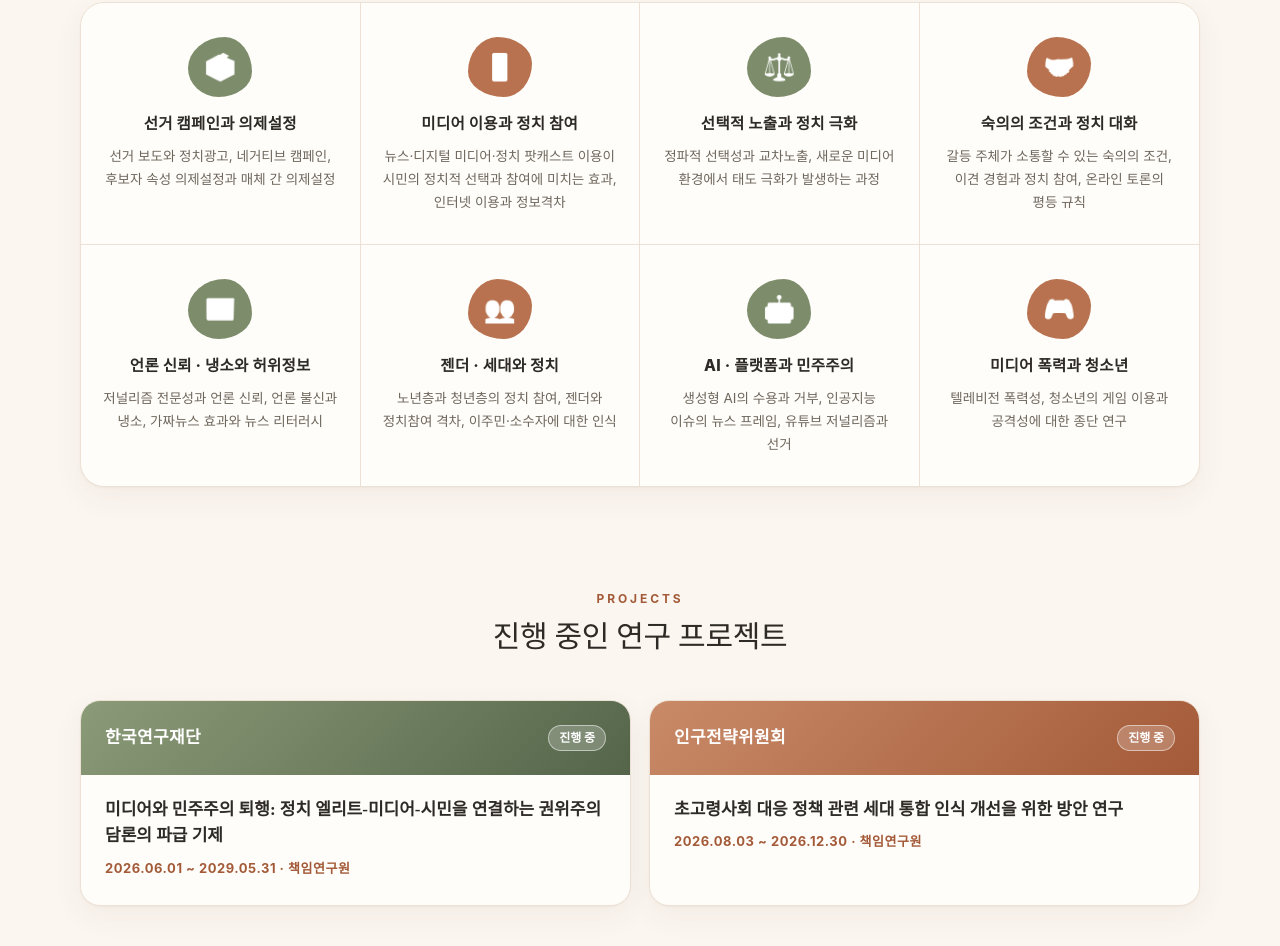
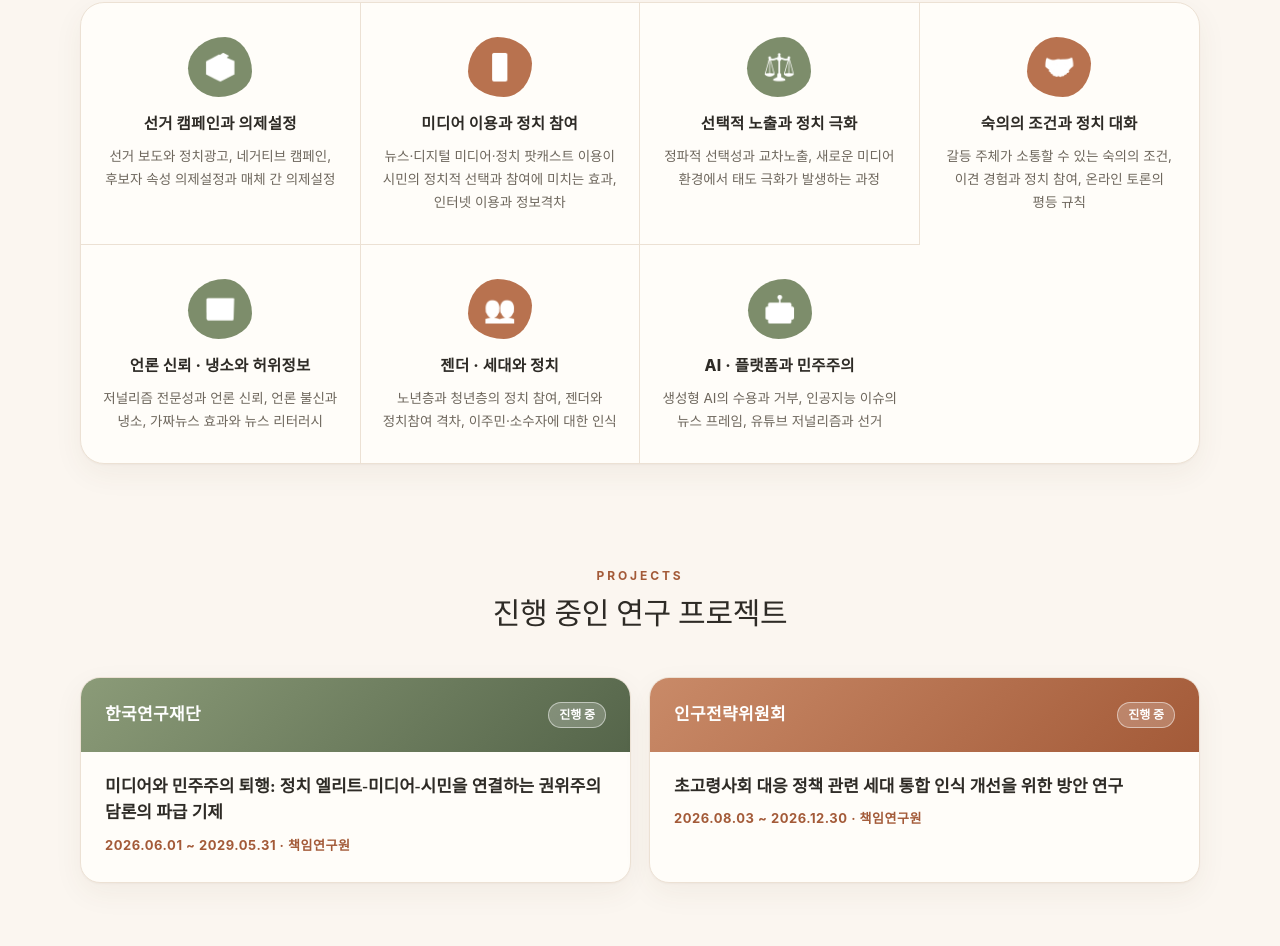
Before and after one commit to cowinyoung08-maven/personal-homepage-web, a website: page index.html in a window 1280 px wide. Shown: the part 2836-3782 px from the top of the page. Drawn offline with nearby package versions, Linux system fonts and the light colour scheme; a web font is replaced by a local one.

Commit message:
연구 주제에서 '미디어 폭력과 청소년' 제거

```diff
--- a/css/home.css
+++ b/css/home.css
@@ -676,3 +676,5 @@ body.is-admin .connect .admin-edit { display: inline-flex; margin: 16px 0 0; }
 .pub-older__btns { display: flex; flex-wrap: wrap; align-items: center; gap: 14px; }
 .pub-older .text-link { min-height: 44px; border: 0; background: none; font: inherit; font-size: 14px; font-weight: 700; cursor: pointer; }
 @media (max-width: 560px) { .pub-older { padding: 18px; } .pub-older__btns { width: 100%; } }
+/* 연구 주제 칸 수가 줄의 배수가 아닐 때 마지막 칸 오른쪽 선이 빈칸으로 이어지지 않게 */
+.svc__item:last-child { border-right: 0 !important; }
--- a/js/config.js
+++ b/js/config.js
@@ -109,8 +109,7 @@ window.SITE_CONFIG = {
       { icon: "🤝", title: "숙의의 조건과 정치 대화", text: "갈등 주체가 소통할 수 있는 숙의의 조건, 이견 경험과 정치 참여, 온라인 토론의 평등 규칙" },
       { icon: "📰", title: "언론 신뢰 · 냉소와 허위정보", text: "저널리즘 전문성과 언론 신뢰, 언론 불신과 냉소, 가짜뉴스 효과와 뉴스 리터러시" },
       { icon: "👥", title: "젠더 · 세대와 정치", text: "노년층과 청년층의 정치 참여, 젠더와 정치참여 격차, 이주민·소수자에 대한 인식" },
-      { icon: "🤖", title: "AI · 플랫폼과 민주주의", text: "생성형 AI의 수용과 거부, 인공지능 이슈의 뉴스 프레임, 유튜브 저널리즘과 선거" },
-      { icon: "🎮", title: "미디어 폭력과 청소년", text: "텔레비전 폭력성, 청소년의 게임 이용과 공격성에 대한 종단 연구" }
+      { icon: "🤖", title: "AI · 플랫폼과 민주주의", text: "생성형 AI의 수용과 거부, 인공지능 이슈의 뉴스 프레임, 유튜브 저널리즘과 선거" }
     ],
     projectsTitle: "진행 중인 연구 프로젝트",
     // 관리자 화면 > 섹션 내용 > 연구에서 추가·수정할 수 있어요. 비어 있으면 이 영역은 보이지 않아요.
```
